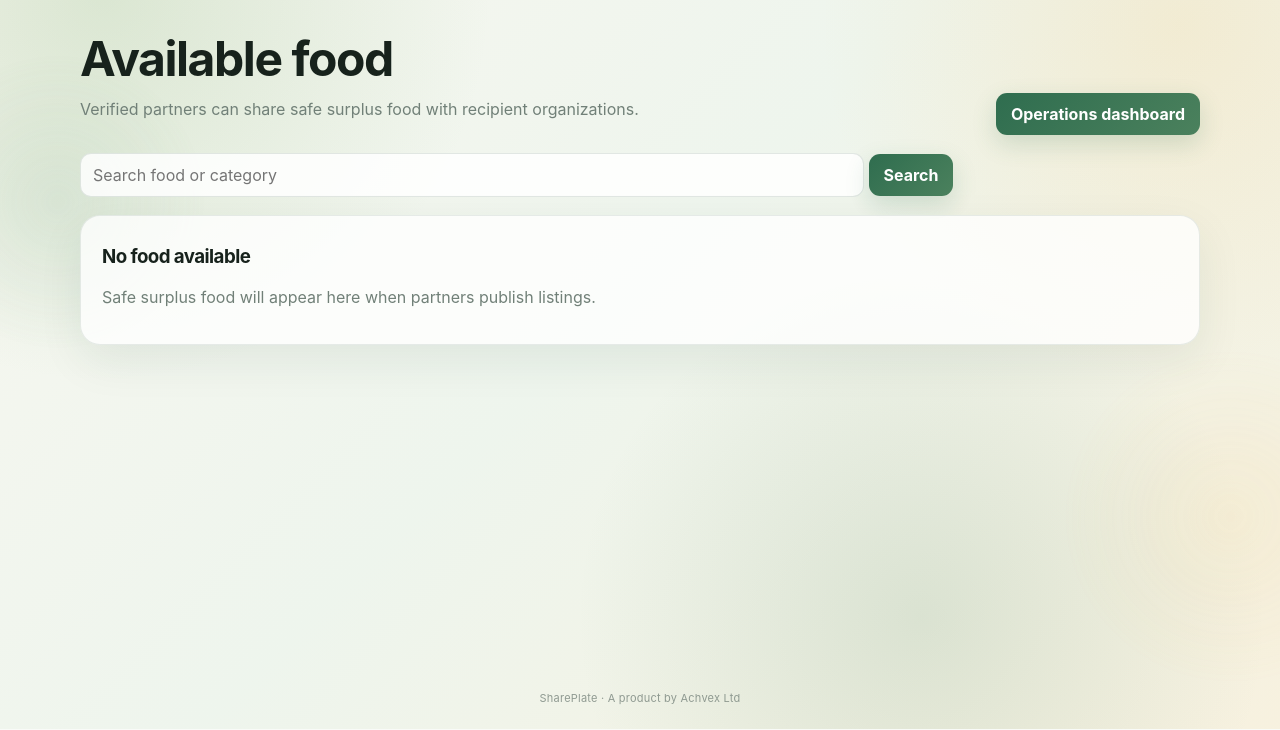
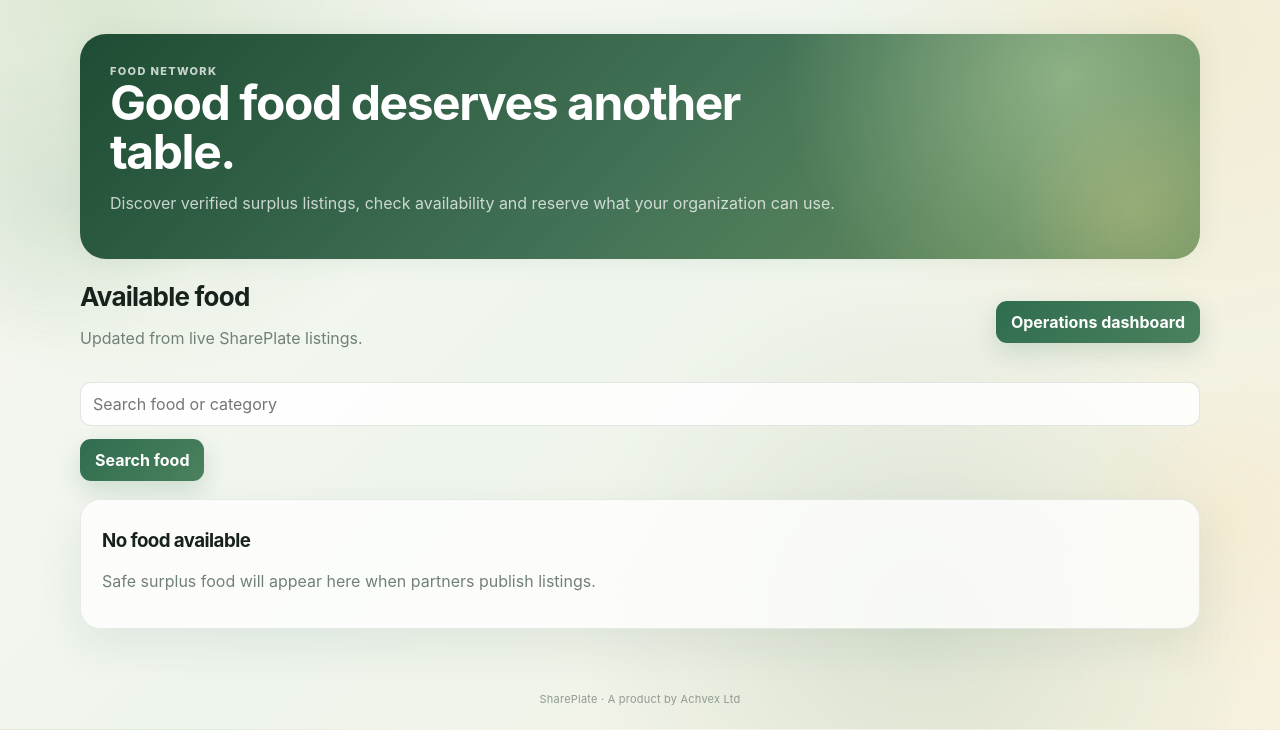
Before and after one commit to AchvexCodes-bit/Shareplate, a Django app: page /listings/ in a window 1280 px wide. Shown: the part 71-801 px from the top of the page. Run offline with Django 5.2, Linux system fonts and the light colour scheme; the visitor is signed in with stand-in values (Sample User, id 1); data that the repository does not hold is empty.

Commit message:
Add food network hero and polished listing UI

```diff
--- a/templates/listings.html
+++ b/templates/listings.html
@@ -1,34 +1,32 @@
 {% extends "base.html" %}
+{% block title %}Food Network · SharePlate{% endblock %}
 {% block content %}
-<div style="display:flex;justify-content:space-between;align-items:end;gap:16px;flex-wrap:wrap">
-  <div><h1>Available food</h1><p class="muted">Verified partners can share safe surplus food with recipient organizations.</p></div>
+<div class="hero">
+  <div style="position:relative;z-index:1;max-width:760px">
+    <div class="eyebrow">Food network</div>
+    <h1>Good food deserves another table.</h1>
+    <p class="muted">Discover verified surplus listings, check availability and reserve what your organization can use.</p>
+  </div>
+</div>
+<div style="display:flex;justify-content:space-between;align-items:center;gap:14px;flex-wrap:wrap">
+  <div><h2 style="margin:0">Available food</h2><p class="muted">Updated from live SharePlate listings.</p></div>
   {% if user.is_superuser %}<a class="btn" href="{% url 'dashboard' %}">Operations dashboard</a>{% endif %}
 </div>
-<form method="get" style="margin:18px 0">
-<input name="q" value="{{ request.GET.q }}" placeholder="Search food or category" style="width:70%">
-<button class="btn">Search</button>
-</form>
-
+<form method="get" style="margin:18px 0"><input name="q" value="{{ request.GET.q }}" placeholder="Search food or category"><div class="actions"><button class="btn">Search food</button></div></form>
 <div class="grid">
 {% for item in listings %}
 <article class="card">
-<span class="status">{{ item.get_status_display }}</span>
-<h3>{{ item.name }}</h3>
+<span class="status">{{ item.get_status_display }}</span><h3>{{ item.name }}</h3>
 <p class="muted">{{ item.organization.name }} · {{ item.category.name }}</p>
 <p>{{ item.description|default:"No description provided." }}</p>
 <p><b>{{ item.remaining }}</b> {{ item.get_unit_display|lower }} available · {{ item.servings }} serving{{ item.servings|pluralize }} per unit</p>
 <p class="small muted">Available until {{ item.available_until|date:"d M Y · H:i" }}</p>
 {% if user.memberships.first.role == "RECIPIENT" %}
-<form method="post" action="{% url 'reserve' item.id %}">
-{% csrf_token %}
-<div class="actions"><input type="number" name="quantity" min="1" max="{{ item.remaining }}" value="1" style="width:90px"><button class="btn">Reserve food</button></div>
+<form method="post" action="{% url 'reserve' item.id %}">{% csrf_token %}
+<div class="actions"><input type="number" name="quantity" min="1" max="{{ item.remaining }}" value="1" style="max-width:100px"><button class="btn">Reserve food</button></div>
 </form>
-{% else %}
-<p class="small muted">Sign in with a recipient account to reserve this listing.</p>
-{% endif %}
+{% else %}<p class="small muted">Sign in with a recipient account to reserve this listing.</p>{% endif %}
 </article>
-{% empty %}
-<div class="card"><h3>No food available</h3><p class="muted">Safe surplus food will appear here when partners publish listings.</p></div>
-{% endfor %}
+{% empty %}<div class="card"><h3>No food available</h3><p class="muted">Safe surplus food will appear here when partners publish listings.</p></div>{% endfor %}
 </div>
 {% endblock %}
```
